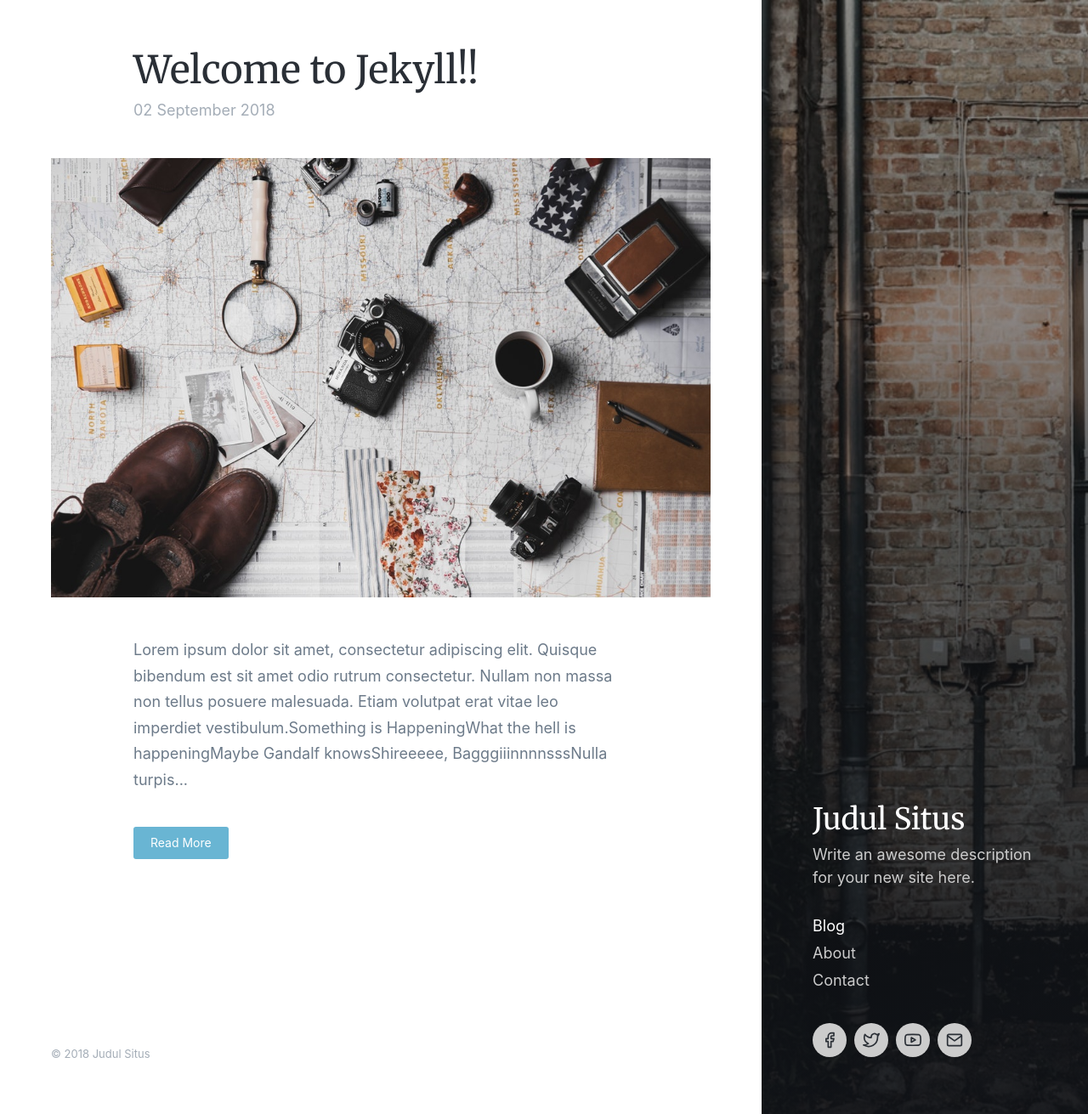
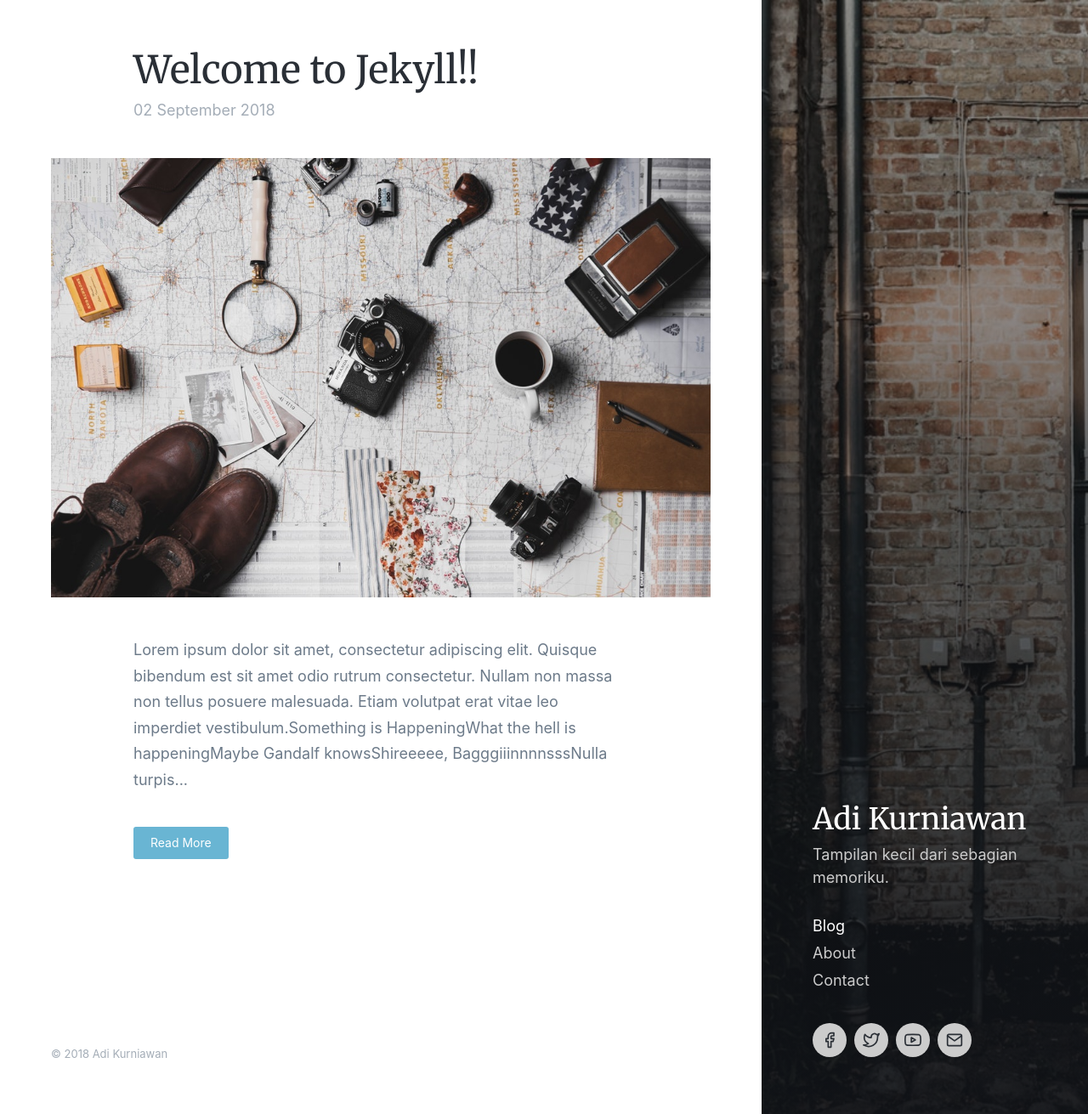
Before and after one commit to adionakurniawan/blog, a Jekyll site: the page built from index.html, in a window 1280 px wide and 1311 px high. Shown: the whole window at 85% size. Built offline with Jekyll 4.4.1, drawn with Linux system fonts in a browser that asks for light colours; some web fonts are replaced; the list of posts is cut into pages by our own code.

Commit message:
Update _config.yml

```diff
--- a/_config.yml
+++ b/_config.yml
@@ -1,6 +1,6 @@
-title: Judul Situs
+title: Adi Kurniawan
 description: >-
-  Write an awesome description for your new site here.
+  Tampilan kecil dari sebagian memoriku.
 facebook: adionakurniawan
 twitter: adionakurniawan
 youtube: https://www.youtube.com/channel/UCCM04WdV5sVd_Fhtf9IIZuw
```
